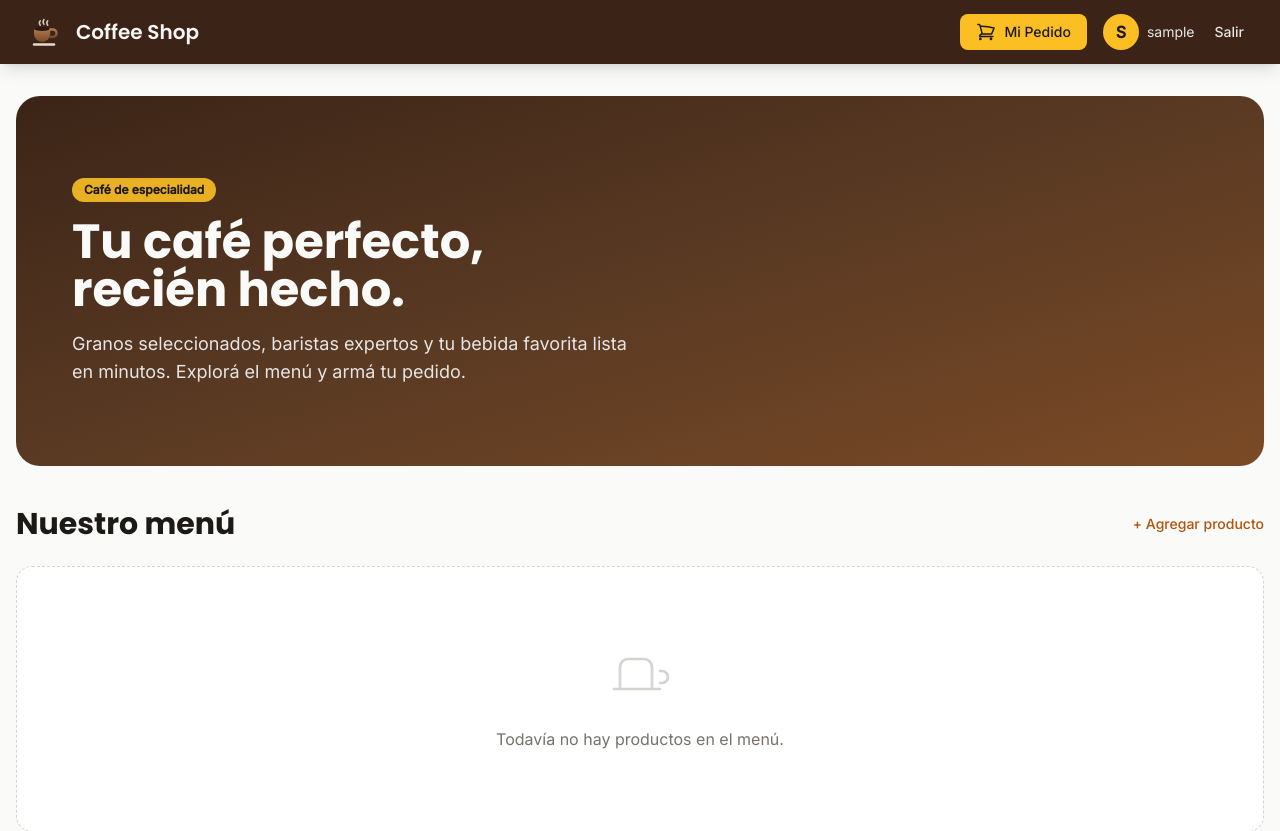
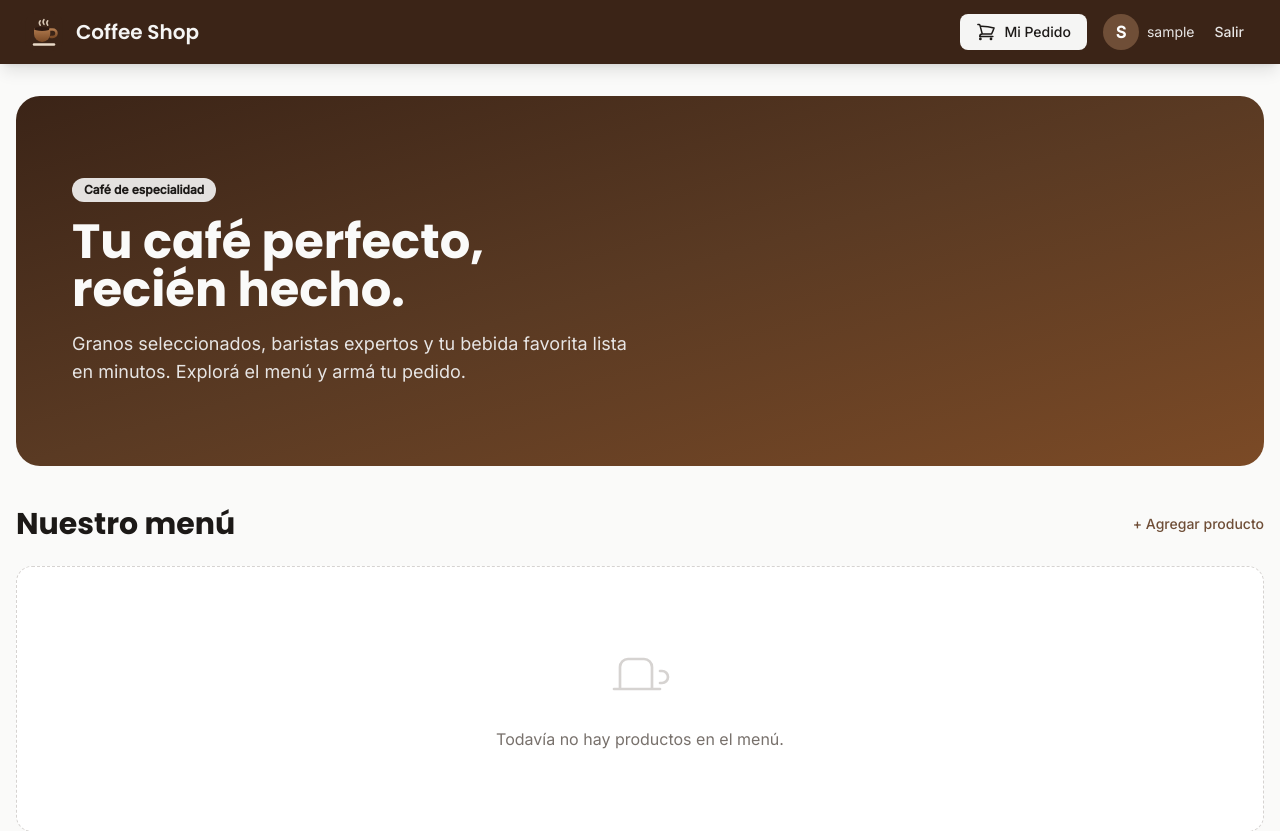
Before and after one commit to merari28/coffee-shop, a Django app: page /productos/ in a window 1280 px wide. Shown: the top 831 px of the page. Run offline with Django 5.2, Linux system fonts and the light colour scheme; the visitor is signed in with stand-in values (Sample User, id 1); data that the repository does not hold is empty; parts of the project's set-up code (start-up, migrations or seed data) failed here and were passed over; some libraries are stand-ins or nearby versions.

Commit message:
cambios y mejores generales

```diff
--- a/orders/templates/orders/create_order_product.html
+++ b/orders/templates/orders/create_order_product.html
@@ -9,7 +9,7 @@
         <form action="{% url 'add_to_order' %}" method="post" class="space-y-4">
             {% csrf_token %}
             {{ form|crispy }}
-            <button type="submit" class="w-full rounded-lg bg-amber-400 px-6 py-3 font-semibold text-stone-900 hover:bg-amber-300 transition">
+            <button type="submit" class="w-full rounded-lg bg-[#6f4e37] px-6 py-3 font-semibold text-white hover:bg-[#5a3f2c] transition">
                 Agregar al pedido
             </button>
         </form>
--- a/orders/templates/orders/my_order.html
+++ b/orders/templates/orders/my_order.html
@@ -38,7 +38,7 @@
         </a>
         <form action="{% url 'checkout' %}" method="post" class="flex-1">
             {% csrf_token %}
-            <button type="submit" class="w-full rounded-lg bg-amber-400 px-6 py-3 font-semibold text-stone-900 hover:bg-amber-300 transition">
+            <button type="submit" class="w-full rounded-lg bg-[#6f4e37] px-6 py-3 font-semibold text-white hover:bg-[#5a3f2c] transition">
                 Confirmar pedido · ${{ order.total }}
             </button>
         </form>
@@ -49,7 +49,7 @@
             <path stroke-linecap="round" stroke-linejoin="round" d="M2.25 3h1.386c.51 0 .955.343 1.087.835l.383 1.437M7.5 14.25a3 3 0 0 0-3 3h15.75m-12.75-3h11.218c1.121-2.3 2.1-4.684 2.924-7.138a60.114 60.114 0 0 0-16.536-1.84M7.5 14.25 5.106 5.272M6 20.25a.75.75 0 1 1-1.5 0 .75.75 0 0 1 1.5 0Zm12.75 0a.75.75 0 1 1-1.5 0 .75.75 0 0 1 1.5 0Z"/>
         </svg>
         <p class="mt-4 text-stone-500">Tu pedido está vacío.</p>
-        <a href="{% url 'list_product' %}" class="mt-4 inline-block rounded-lg bg-amber-400 px-6 py-3 font-semibold text-stone-900 hover:bg-amber-300 transition">Ver el menú</a>
+        <a href="{% url 'list_product' %}" class="mt-4 inline-block rounded-lg bg-[#6f4e37] px-6 py-3 font-semibold text-white hover:bg-[#5a3f2c] transition">Ver el menú</a>
     </div>
     {% endif %}
 </div>
--- a/orders/templates/orders/order_confirmation.html
+++ b/orders/templates/orders/order_confirmation.html
@@ -27,7 +27,7 @@
         </div>
     </div>
 
-    <a href="{% url 'list_product' %}" class="mt-8 inline-block rounded-lg bg-amber-400 px-8 py-3 font-semibold text-stone-900 hover:bg-amber-300 transition">
+    <a href="{% url 'list_product' %}" class="mt-8 inline-block rounded-lg bg-[#6f4e37] px-8 py-3 font-semibold text-white hover:bg-[#5a3f2c] transition">
         Volver al menú
     </a>
 </div>
--- a/products/templates/products/add_product.html
+++ b/products/templates/products/add_product.html
@@ -10,7 +10,7 @@
             {% csrf_token %}
             {{ form|crispy }}
             <button type="submit"
-                class="w-full rounded-lg bg-amber-400 px-6 py-3 font-semibold text-stone-900 hover:bg-amber-300 transition">
+                class="w-full rounded-lg bg-[#6f4e37] px-6 py-3 font-semibold text-white hover:bg-[#5a3f2c] transition">
                 Guardar producto
             </button>
         </form>
--- a/products/templates/products/list_product.html
+++ b/products/templates/products/list_product.html
@@ -5,11 +5,11 @@
 <!-- Hero -->
 <section class="relative overflow-hidden rounded-3xl bg-gradient-to-br from-[#3b2417] via-[#5a3a23] to-[#7b4a26] text-stone-50 mb-10">
     <div class="px-8 py-14 sm:px-14 sm:py-20 max-w-2xl">
-        <span class="inline-block rounded-full bg-amber-400/90 text-stone-900 text-xs font-semibold px-3 py-1 mb-4">Café de especialidad</span>
+        <span class="inline-block rounded-full bg-stone-100/90 text-stone-900 text-xs font-semibold px-3 py-1 mb-4">Café de especialidad</span>
         <h1 class="text-4xl sm:text-5xl font-display font-bold leading-tight">Tu café perfecto, recién hecho.</h1>
         <p class="mt-4 text-stone-200 text-lg">Granos seleccionados, baristas expertos y tu bebida favorita lista en minutos. Explorá el menú y armá tu pedido.</p>
         {% if not user.is_authenticated %}
-        <a href="{% url 'register' %}" class="inline-block mt-6 rounded-lg bg-amber-400 px-6 py-3 font-semibold text-stone-900 hover:bg-amber-300 transition">Crear cuenta y pedir</a>
+        <a href="{% url 'register' %}" class="inline-block mt-6 rounded-lg bg-stone-100 px-6 py-3 font-semibold text-stone-900 hover:bg-white transition">Crear cuenta y pedir</a>
         {% endif %}
     </div>
 </section>
@@ -17,7 +17,7 @@
 <div class="flex items-center justify-between mb-6">
     <h2 class="text-2xl sm:text-3xl font-display font-bold text-stone-900">Nuestro menú</h2>
     {% if user.is_staff %}
-    <a href="{% url 'create_product' %}" class="text-sm font-medium text-amber-700 hover:text-amber-800">+ Agregar producto</a>
+    <a href="{% url 'create_product' %}" class="text-sm font-medium text-[#6f4e37] hover:text-[#5a3f2c]">+ Agregar producto</a>
     {% endif %}
 </div>
 
@@ -53,12 +53,12 @@
                 {% csrf_token %}
                 <input type="hidden" name="product" value="{{ product.id }}">
                 <button type="submit" {% if not product.available %}disabled{% endif %}
-                    class="block w-full rounded-lg bg-amber-400 px-4 py-3 text-sm font-semibold text-stone-900 transition hover:bg-amber-300 disabled:cursor-not-allowed disabled:bg-stone-200 disabled:text-stone-400">
+                    class="block w-full rounded-lg bg-[#6f4e37] px-4 py-3 text-sm font-semibold text-white transition hover:bg-[#5a3f2c] disabled:cursor-not-allowed disabled:bg-stone-200 disabled:text-stone-400">
                     Agregar al pedido
                 </button>
             </form>
             {% else %}
-            <a href="{% url 'login' %}" class="mt-4 block w-full rounded-lg border border-amber-400 px-4 py-3 text-center text-sm font-semibold text-amber-700 transition hover:bg-amber-50">
+            <a href="{% url 'login' %}" class="mt-4 block w-full rounded-lg border border-[#6f4e37] px-4 py-3 text-center text-sm font-semibold text-[#6f4e37] transition hover:bg-stone-100">
                 Iniciá sesión para pedir
             </a>
             {% endif %}
--- a/templates/base.html
+++ b/templates/base.html
@@ -25,7 +25,7 @@
                 <div class="flex items-center gap-2 lg:order-2">
                     {% if user.is_authenticated %}
                         <a href="{% url 'my_order' %}"
-                           class="inline-flex items-center gap-2 text-stone-900 bg-amber-400 hover:bg-amber-300 font-medium rounded-lg text-sm px-4 py-2 transition">
+                           class="inline-flex items-center gap-2 text-stone-900 bg-stone-100 hover:bg-white font-medium rounded-lg text-sm px-4 py-2 transition">
                             <svg xmlns="http://www.w3.org/2000/svg" fill="none" viewBox="0 0 24 24" stroke-width="1.8" stroke="currentColor" class="size-5">
                                 <path stroke-linecap="round" stroke-linejoin="round" d="M2.25 3h1.386c.51 0 .955.343 1.087.835l.383 1.437M7.5 14.25a3 3 0 0 0-3 3h15.75m-12.75-3h11.218c1.121-2.3 2.1-4.684 2.924-7.138a60.114 60.114 0 0 0-16.536-1.84M7.5 14.25 5.106 5.272M6 20.25a.75.75 0 1 1-1.5 0 .75.75 0 0 1 1.5 0Zm12.75 0a.75.75 0 1 1-1.5 0 .75.75 0 0 1 1.5 0Z"/>
                             </svg>
@@ -33,9 +33,9 @@
                         </a>
                         <span class="hidden sm:flex items-center gap-2 pl-2">
                             {% if user.profile.avatar %}
-                                <img src="{{ user.profile.avatar.url }}" alt="{{ user.username }}" class="size-9 rounded-full object-cover ring-2 ring-amber-400">
+                                <img src="{{ user.profile.avatar.url }}" alt="{{ user.username }}" class="size-9 rounded-full object-cover ring-2 ring-stone-300">
                             {% else %}
-                                <span class="size-9 rounded-full bg-amber-400 text-stone-900 grid place-items-center font-semibold">{{ user.username|first|upper }}</span>
+                                <span class="size-9 rounded-full bg-[#6f4e37] text-white grid place-items-center font-semibold">{{ user.username|first|upper }}</span>
                             {% endif %}
                             <span class="text-sm text-stone-200">{{ user.username }}</span>
                         </span>
@@ -49,7 +49,7 @@
                         <a href="{% url 'login' %}" class="text-stone-200 hover:text-white hover:bg-white/10 font-medium rounded-lg text-sm px-4 py-2 transition">
                             Iniciar sesión
                         </a>
-                        <a href="{% url 'register' %}" class="text-stone-900 bg-amber-400 hover:bg-amber-300 font-medium rounded-lg text-sm px-4 py-2 transition">
+                        <a href="{% url 'register' %}" class="text-stone-900 bg-stone-100 hover:bg-white font-medium rounded-lg text-sm px-4 py-2 transition">
                             Crear cuenta
                         </a>
                     {% endif %}
@@ -64,7 +64,7 @@
         <div class="rounded-lg border px-4 py-3 text-sm
             {% if message.tags == 'success' %}bg-green-50 border-green-200 text-green-800
             {% elif message.tags == 'error' %}bg-red-50 border-red-200 text-red-800
-            {% else %}bg-amber-50 border-amber-200 text-amber-800{% endif %}">
+            {% else %}bg-stone-100 border-stone-200 text-stone-700{% endif %}">
             {{ message }}
         </div>
         {% endfor %}
--- a/users/templates/users/login.html
+++ b/users/templates/users/login.html
@@ -18,14 +18,14 @@
             {% csrf_token %}
             {{ form|crispy }}
             <button type="submit"
-                class="w-full rounded-lg bg-amber-400 px-6 py-3 font-semibold text-stone-900 hover:bg-amber-300 transition">
+                class="w-full rounded-lg bg-[#6f4e37] px-6 py-3 font-semibold text-white hover:bg-[#5a3f2c] transition">
                 Iniciar sesión
             </button>
         </form>
     </div>
     <p class="mt-4 text-center text-sm text-stone-500">
         ¿No tenés cuenta?
-        <a href="{% url 'register' %}" class="font-semibold text-amber-700 hover:text-amber-800">Crear cuenta</a>
+        <a href="{% url 'register' %}" class="font-semibold text-[#6f4e37] hover:text-[#5a3f2c]">Crear cuenta</a>
     </p>
 </div>
 
--- a/users/templates/users/register.html
+++ b/users/templates/users/register.html
@@ -12,14 +12,14 @@
             {% csrf_token %}
             {{ form|crispy }}
             <button type="submit"
-                class="w-full rounded-lg bg-amber-400 px-6 py-3 font-semibold text-stone-900 hover:bg-amber-300 transition">
+                class="w-full rounded-lg bg-[#6f4e37] px-6 py-3 font-semibold text-white hover:bg-[#5a3f2c] transition">
                 Crear cuenta
             </button>
         </form>
     </div>
     <p class="mt-4 text-center text-sm text-stone-500">
         ¿Ya tenés cuenta?
-        <a href="{% url 'login' %}" class="font-semibold text-amber-700 hover:text-amber-800">Iniciar sesión</a>
+        <a href="{% url 'login' %}" class="font-semibold text-[#6f4e37] hover:text-[#5a3f2c]">Iniciar sesión</a>
     </p>
 </div>
 
```
Also changed, not shown: 10 other files.
